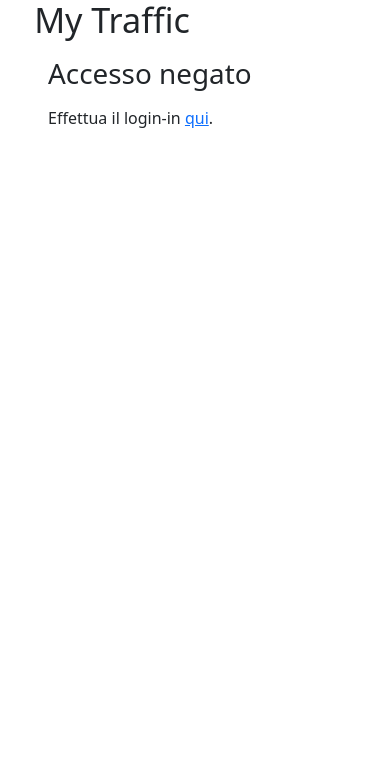
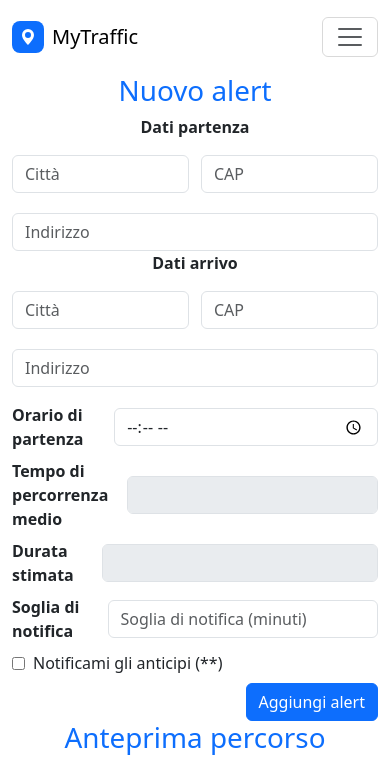
Before and after one commit to Fabio99-dev/DSBD_project, a Flask app: page /privateArea in a window 390 px wide. Shown: the top 763 px of the page. Run offline with Flask 3, Linux system fonts and the light colour scheme; some libraries are stand-ins or nearby versions.

Commit message:
V 0.5
Modifiche all'area privata. Aggiunta integrazione con bing maps api per il calcolo dei percorsi e aggiunta mappa per l'anteprima del percorso

```diff
--- a/UserManager/__init__.py
+++ b/UserManager/__init__.py
@@ -147,13 +147,14 @@ def create_app(config = Config):
    @app.route("/privateArea")
    def privateArea():
       if request.method == "GET":
-         return render_template("privateArea.html")
+         return render_template("privateArea2.html")
       elif request.method == "POST":
          #save the request
          pass
       else:
          #Method not supported
          pass
+
 
    @app.route("/test")
    def test():
--- /dev/null
+++ b/UserManager/static/bootstrap/js/privateArea.js
@@ -0,0 +1,158 @@
+const BING_API_KEY = "At71cbvTs-4zsbhV7M07ZYd41Y4FGK3PHvVOxTVZMz75lxwc1M-IQyZHypkgscJ6"
+
+const form = document.querySelector("#form")
+const map = document.querySelector("#map")
+
+const departureCity = form["departureCity"]
+const departureCAP = form["departureCAP"]
+const departureAddress = form["departureAddress"]
+
+const arrivalCity = form["arrivalCity"]
+const arrivalCAP = form["arrivalCAP"]
+const arrivalAddress = form["arrivalAddress"]
+
+const departTime = form["departTime"]
+const estimatedArrivalTime = form["estimatedArrivalTime"]
+const travelTime = form["travelTime"]
+
+
+
+button = document.querySelector("#testButton");
+
+//Variabili globali
+let latitude_departure = 0
+let longitude_departure = 0
+let latitude_arrival = 0
+let longitude_arrival = 0
+
+//Event listeners
+departureCity.addEventListener("focusout", changeMap)
+departureCAP.addEventListener("focusout", changeMap)
+departureAddress.addEventListener("focusout", changeMap)
+
+arrivalCity.addEventListener("focusout", showRoute)
+arrivalCAP.addEventListener("focusout", showRoute)
+arrivalAddress.addEventListener("focusout", showRoute)
+
+departTime.addEventListener("input", showRoute);
+departTime.addEventListener("input", test);
+
+/*
+estimatedArrivalTime.addEventListener("focusout", showRoute);
+estimatedArrivalTime.addEventListener("focusout", test);*/
+
+function test(event){
+
+    console.log("JS MERDA AUTISTICO")
+}
+
+//Implementazione delle funzioni
+
+function changeMap(event){
+
+    console.log("Event change map")
+    /*https://www.google.com/maps/embed/v1/search?key=AIzaSyBonANlvTZDMhpcdoxhJSUHzZusR_BSf64&q=Piazza+della+repubblica+Catania */
+    if(departureCity.value !== "" && departureCAP.value !== "" && departureAddress !== ""){
+
+        console.log("Fatto")
+        //Update the map
+        const address = departureAddress.value+" "+departureCity.value;
+        map.src = "https://www.google.com/maps/embed/v1/search?key=AIzaSyBonANlvTZDMhpcdoxhJSUHzZusR_BSf64&q=" + encodeURIComponent(address)
+        //Request the coordinates of the place through bing maps api
+        const endpoint = "http://dev.virtualearth.net/REST/v1/Locations?&locality="+ encodeURIComponent(departureCity.value) +"&postalCode="+ encodeURIComponent(departureCAP.value)+"&addressLine="+encodeURIComponent(departureAddress.value)+"&maxResults=1&key="+BING_API_KEY
+        fetch(endpoint).then(onResponse).then(getDepartureCoordinates);
+    }
+
+}
+
+function showRoute(event){
+
+    console.log("Event show route")
+    /*https://www.google.com/maps/embed/v1/search?key=AIzaSyBonANlvTZDMhpcdoxhJSUHzZusR_BSf64&q=Piazza+della+repubblica+Catania */
+    if(arrivalCity.value !== "" && arrivalCAP.value !== "" && arrivalAddress !== ""){
+
+        console.log("Done")
+        //Update the map
+        const origin = departureAddress.value+" "+ departureCAP.value +" " + departureCity.value;
+        const destination = arrivalAddress.value+" "+arrivalCAP.value + " " + arrivalCity.value;
+        map.src = "https://www.google.com/maps/embed/v1/directions?key=AIzaSyBonANlvTZDMhpcdoxhJSUHzZusR_BSf64&origin=" + encodeURIComponent(origin)+"&destination=" + encodeURIComponent(destination)
+        //Request the coordinates of the place through bing maps api
+
+        ////http://dev.virtualearth.net/REST/v1/Locations?&locality=Raddusa&addressLine=Via%20Asilo%Nido%20&maxResults=5&key=At71cbvTs-4zsbhV7M07ZYd41Y4FGK3PHvVOxTVZMz75lxwc1M-IQyZHypkgscJ6
+
+        /*const departure_coordinates_endpoint = "http://dev.virtualearth.net/REST/v1/Locations?&locality="+ encodeURIComponent(departureCity.value) +"&addressLine=" + encodeURIComponent(departureAddress.value) + "&postalCode="+ departureCAP.value+"&maxResults=1&key=" + BING_API_KEY
+        fetch(departure_coordinates_endpoint).then(onResponse).then(getDepartureCoordinates)*/
+
+        const arrival_coordinates_endpoint = "http://dev.virtualearth.net/REST/v1/Locations?&locality="+ encodeURIComponent(arrivalCity.value) +"&addressLine=" + encodeURIComponent(arrivalAddress.value) + "&postalCode="+ arrivalCAP.value+"&maxResults=1&key=" + BING_API_KEY
+        fetch(arrival_coordinates_endpoint).then(onResponse).then(getArrivalCoordinates)
+
+        //Find the route
+        //http://dev.virtualearth.net/REST/V1/Routes?wp.0=37.779160067439079,-122.42004945874214&wp.1=32.715685218572617,-117.16172486543655&key=At71cbvTs-4zsbhV7M07ZYd41Y4FGK3PHvVOxTVZMz75lxwc1M-IQyZHypkgscJ6
+        const route_endpoint = "http://dev.virtualearth.net/REST/V1/Routes?wp.0="+latitude_departure+","+longitude_departure+"&wp.1=" + latitude_arrival + "," +longitude_arrival +"&dateTime="+ departTime.value + "&key=" + BING_API_KEY
+        fetch(route_endpoint).then(onResponse).then(onRoute);
+    }
+
+}
+
+
+function getDepartureCoordinates(json){
+
+
+    latitude_departure = json.resourceSets[0].resources[0].geocodePoints[0].coordinates[0]
+    longitude_departure = json.resourceSets[0].resources[0].geocodePoints[0].coordinates[1]
+
+
+}
+
+function getArrivalCoordinates(json){
+
+
+    latitude_arrival = json.resourceSets[0].resources[0].geocodePoints[0].coordinates[0]
+    longitude_arrival = json.resourceSets[0].resources[0].geocodePoints[0].coordinates[1]
+
+}
+
+function onRoute(json){
+
+    let val2 = json.resourceSets[0].resources[0].travelDuration;
+    val2 = parseInt(val2)
+    let val = json.resourceSets[0].resources[0].travelDurationTraffic;
+    val = parseInt(val)
+    estimatedArrivalTime.value = Math.trunc(val /60) + " minuti"
+    travelTime.value = Math.trunc(val2/60) + " minuti"
+}
+
+/*Piano operativo.
+1. Mettere degli event listener su partenza e destinazione.
+2. Quando viene settata la destinazione, cambiare la modalità da search a directions.
+3. L'evento su focusout rimane ed esegue la query a bingMaps, facendo però la conversione prima
+dei luoghi in coordinate.*/
+
+function funzione(event){
+
+    if(partenza.value !== '' && arrivo.value !== '' && oraPartenza.value !== ''){
+
+    console.log("TEST");
+    fetch("http://dev.virtualearth.net/REST/V1/Routes/Driving?o=json&wp.0="+ partenza.value + "&wp.1="+arrivo.value +"&avoid=minimizeTolls&dateTime="+ oraPartenza.value +"&key=At71cbvTs-4zsbhV7M07ZYd41Y4FGK3PHvVOxTVZMz75lxwc1M-IQyZHypkgscJ6").then(onResponse).then(onJson)
+
+    }else{
+
+        console.log("Ho ricevuto un evento")
+    }
+
+}
+
+function onResponse(response){
+
+    return response.json();
+}
+
+function onJson(json){
+
+    console.log(json)
+}
+
+
+
+//http://dev.virtualearth.net/REST/v1/Locations?&locality=Catania&addressLine=Piazza%20%della%Repubblica&maxResults=5&key=At71cbvTs-4zsbhV7M07ZYd41Y4FGK3PHvVOxTVZMz75lxwc1M-IQyZHypkgscJ6
+//http://dev.virtualearth.net/REST/v1/Locations?&locality=Raddusa&addressLine=Via%20Asilo%Nido%20&maxResults=5&key=At71cbvTs-4zsbhV7M07ZYd41Y4FGK3PHvVOxTVZMz75lxwc1M-IQyZHypkgscJ6
--- a/UserManager/templates/privateArea.html
+++ b/UserManager/templates/privateArea.html
@@ -46,15 +48,19 @@
         <div class="row" style="background-color: rgba(170,166,164,0.3);border-radius: 3em;">
             <div class="col-md-6">
                 <h1 class="display-6" style="color: var(--bs-blue);/*font-weight: bold;*/text-align: center;">Nuovo alert</h1>
-                <form style="display: flex;flex-direction: column;align-items: flex-end;"><label class="form-label form-entry">Partenza<input class="form-control input-element" type="text" placeholder="Partenza"></label><label class="form-label form-entry">Destinazione<input class="form-control input-element" type="text" placeholder="Destinazione"></label><label class="form-label form-entry">Orario di inizio<input class="form-control input-element" type="time"></label><label class="form-label form-entry">Orario di fine<input class="form-control input-element" type="time"></label><label class="form-label form-entry">Durata stimata<input class="form-control input-element" type="text" placeholder="Durata stimata" disabled="true"></label><label class="form-label form-entry">Soglia di notifica(*)<select class="form-select input-element">
-    <optgroup label="Soglia di notifica">
+                <form id ="form" style="display: flex;flex-direction: column;align-items: flex-end;">
+                    <label class="form-label form-entry">Partenza<input class="form-control input-element" type="text" name ="partenza" placeholder="Partenza"></label>
+                    <label class="form-label form-entry">Destinazione<input class="form-control input-element" type="text" name="arrivo" placeholder="Destinazione"></label>
+                    <label class="form-label form-entry">Orario di inizio<input class="form-control input-element" name="oraPartenza" type="time"></label>
+                    <label class="form-label form-entry">Orario di fine<input class="form-control input-element" name="oraFine" type="time"></label>
+                    <label class="form-label form-entry">Durata stimata<input class="form-control input-element" name ="durataStimata" type="text" placeholder="Durata stimata" disabled="true"></label>
+                    <label class="form-label form-entry">Soglia di notifica(*)<select name ="soglia" class="form-select input-element">
                             <option value="10" selected>10%</option>
                             <option value="25">25%</option>
                             <option value="50">50%</option>
                             <option value="75">75%</option>
                             <option value="100">100%</option>
                             <option value="sup">>100%</option>
-    </optgroup>
                     </select></label>
                     <div class="form-check"><input class="form-check-input" type="checkbox" id="formCheck-1"><label class="form-check-label" for="formCheck-1">Notificami gli anticipi(**)</label></div><input class="btn btn-primary" type="submit" value="Aggiungi alert" style="/*margin-top: 0.5 em;*/margin-top: 0.75em;">
                 </form>
--- /dev/null
+++ b/UserManager/templates/privateArea2.html
@@ -0,0 +1,76 @@
+<!DOCTYPE html>
+<html data-bs-theme="light" lang="en">
+
+<head>
+    <meta charset="utf-8">
+    <meta name="viewport" content="width=device-width, initial-scale=1.0, shrink-to-fit=no">
+    <title>MyTraffic</title>
+    <link rel="stylesheet" href="{{ url_for('static', filename='bootstrap/css/bootstrap.min.css')}}">
+    <link rel="stylesheet" href="{{ url_for('static', filename='css/styles.css')}}">
+    <link rel="stylesheet" href="{{ url_for('static', filename='css/Login-Form-Basic-icons.css')}}">
+</head>
+
+<body>
+    <nav class="navbar navbar-expand-md py-3">
+        <div class="container"><a class="navbar-brand d-flex align-items-center" href="#"><span class="bs-icon-sm bs-icon-rounded bs-icon-primary d-flex justify-content-center align-items-center me-2 bs-icon">
+		<svg xmlns="http://www.w3.org/2000/svg" width="16" height="16" fill="currentColor" class="bi bi-geo-alt-fill" viewBox="0 0 16 16">
+  <path d="M8 16s6-5.686 6-10A6 6 0 0 0 2 6c0 4.314 6 10 6 10m0-7a3 3 0 1 1 0-6 3 3 0 0 1 0 6"/>
+</svg></span><span>MyTraffic</span></a><button data-bs-toggle="collapse" class="navbar-toggler" data-bs-target="#navcol-2"><span class="visually-hidden">Toggle navigation</span><span class="navbar-toggler-icon"></span></button>
+            <div class="collapse navbar-collapse" id="navcol-2">
+                <ul class="navbar-nav ms-auto">
+                    <li class="nav-item"><a class="nav-link active" href="#">I miei alert</a></li>
+                    <li class="nav-item"></li>
+                    <li class="nav-item"></li>
+                </ul><a class="btn btn-primary ms-md-2" role="button" href="#">Logout</a>
+            </div>
+        </div>
+    </nav>
+    <div class="container">
+        <div class="row">
+            <div class="col-md-6">
+                <h1 class="display-6" style="color: var(--bs-blue);/*font-weight: bold;*/text-align: center;">Nuovo alert</h1>
+                <form id ="form">
+                    <div id="partenza" style="display: flex;flex-direction: column;justify-content: space-between;">
+                        <p style="text-align: center;font-weight: bold;">Dati partenza</p>
+                        <div style="display: flex;flex-direction: column;justify-content: space-between;height: 6em;">
+                            <div style="display: flex;justify-content: space-between;width: 100%;">
+                                <input name="departureCity" class="form-control" type="text" placeholder="Città" style="margin-right: 0.75em;">
+                                <input name="departureCAP" class="form-control" type="text" placeholder="CAP"></div>
+                                <input name="departureAddress" class="form-control" type="text" placeholder="Indirizzo">
+                        </div>
+                    </div>
+                    <div id="arrivo" style="display: flex;flex-direction: column;justify-content: space-between;">
+                        <p style="text-align: center;font-weight: bold;">Dati arrivo</p>
+                        <div style="display: flex;flex-direction: column;justify-content: space-between;height: 6em;">
+                            <div style="display: flex;justify-content: space-between;width: 100%;">
+                                <input name="arrivalCity" class="form-control" type="text" placeholder="Città" style="margin-right: 0.75em;">
+                                <input name="arrivalCAP" class="form-control" type="text" placeholder="CAP"></div>
+                                <input name="arrivalAddress" class="form-control" type="text" placeholder="Indirizzo">
+                        </div>
+                    </div><label class="form-label form-entry" style="margin-top: 1em;">Orario di partenza
+                        <input name="departTime" class="form-control" type="time"></label>
+                        <label class ="form-label form-entry">Tempo di percorrenza <br> medio<input name="travelTime" class="form-control" type="text" disabled="true"></label>
+                        <label class="form-label form-entry">Durata stimata
+                        <input name="estimatedArrivalTime" class="form-control" type="text" disabled="true"></label>
+                        <label class="form-label form-entry">Soglia di notifica
+                        <input name="notifyThreshold" class="form-control" type="number" placeholder="Soglia di notifica (minuti)"></label><label class="form-label" style="margin-top: 0.5em;display: flex;align-items: center;">
+                        <input name="advances" type="checkbox" style="margin-right: 0.5em;">Notificami gli anticipi (**)</label>
+                    <div style="display: flex;justify-content: end;margin-top: 0.5em;"><input class="btn btn-primary" type="submit" value="Aggiungi alert"></div>
+                </form>
+            </div>
+            <div class="col">
+                <h1 class="display-6" style="text-align: center;color: var(--bs-blue);">Anteprima percorso</h1>
+                <iframe id ="map" allowfullscreen="" frameborder="0" loading="lazy" src="https://www.google.com/maps/embed/v1/place?key=AIzaSyBonANlvTZDMhpcdoxhJSUHzZusR_BSf64&amp;q=Italy" width="100%" height="400"></iframe>
+                <p>Le posizioni effettive sono soggette ad imprecisioni</p>
+            </div>
+        </div>
+    </div>
+    <div class="container">
+        <p>(*) Le notifiche verranno ricevute se la durata stimata del percorso è superiore alla somma del tempo di percorrenza medio piú la soglia</p>
+        <p>(**) Se selezionata, si verrà notificati anche nel caso il percorso prevede una percorrenza minore rispetto alla durata normale.</p>
+    </div>
+    <script src="{{ url_for('static', filename='bootstrap/js/bootstrap.min.js')}}"></script>
+    <script src="{{ url_for('static', filename='bootstrap/js/privateArea.js')}}"></script>
+</body>
+
+</html>
```
Also changed, not shown: other parts of UserManager/templates/privateArea.html (+4 -4 lines), test.txt (+59 -18 lines), docker-compose.yml (line endings or trailing spaces). Lines whose indentation alone changed are shown as unchanged.
